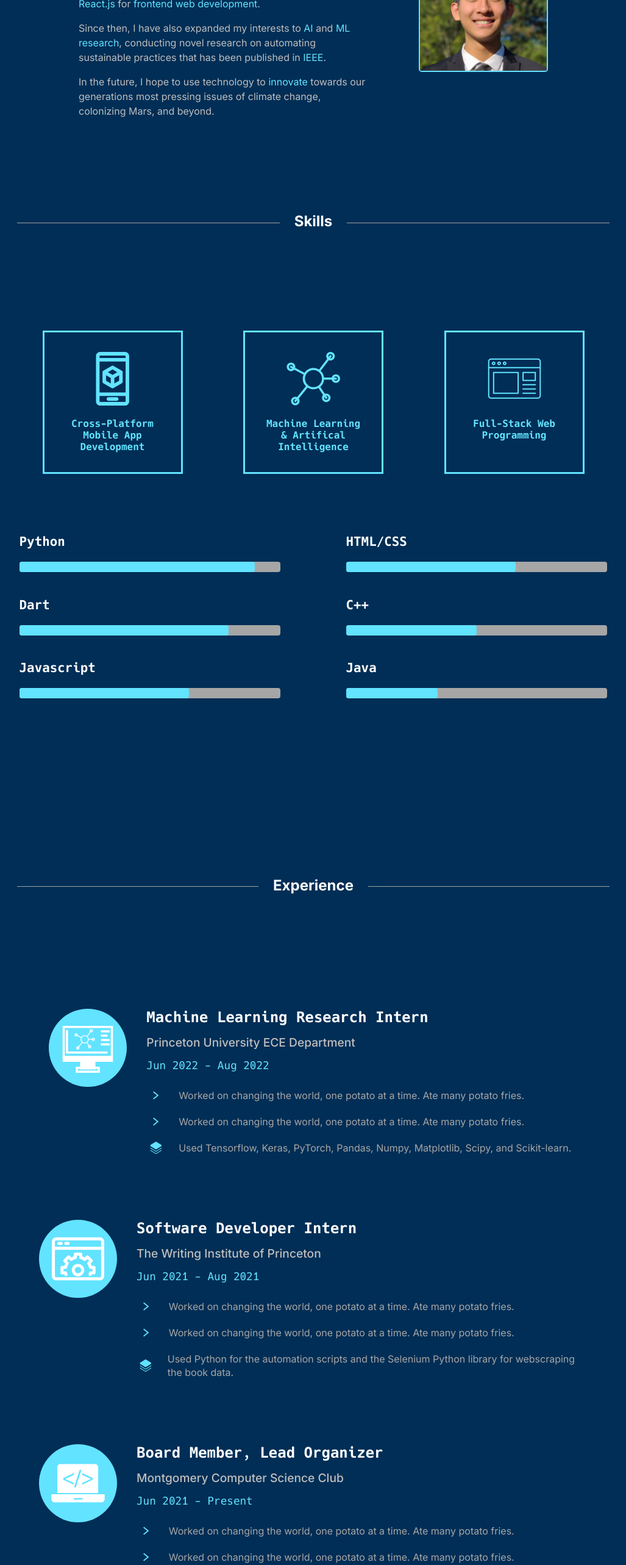
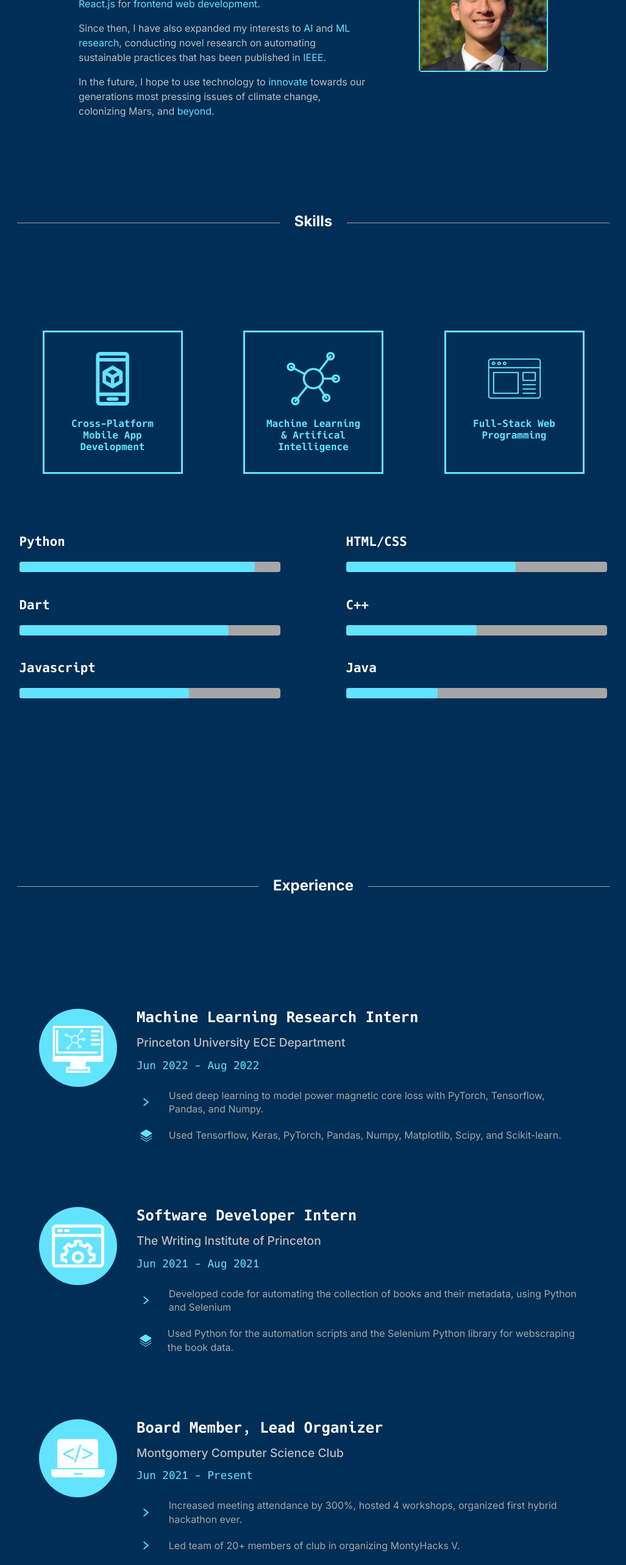
Before and after one commit to antz22/antz22.github.io, a React (Create React App) app: page / in a window 1280 px wide. Shown: the part 920-3486 px from the top of the page at 61% size, without its empty margins (126-1153 px from the left). Built offline with nearby package versions, Linux system fonts and the light colour scheme.

Commit message:
preliminary updates to experience description

```diff
--- a/src/components/sections/about.jsx
+++ b/src/components/sections/about.jsx
@@ -39,7 +39,7 @@ function About() {
           <p>
             In the future, I hope to use technology to <span>innovate</span>{" "}
             towards our generations most pressing issues of climate change,
-            colonizing Mars, and beyond.
+            colonizing Mars, and <span>beyond</span>.
           </p>
         </div>
         <div className="picture-container">
--- a/src/components/sections/experience.jsx
+++ b/src/components/sections/experience.jsx
@@ -54,8 +54,7 @@ function Experience() {
       date: "Jun 2022 - Aug 2022",
       img: MLIntern,
       pts: [
-        "Worked on changing the world, one potato at a time. Ate many potato fries.",
-        "Worked on changing the world, one potato at a time. Ate many potato fries.",
+        "Used deep learning to model power magnetic core loss with PyTorch, Tensorflow, Pandas, and Numpy.",
       ],
       stack:
         "Used Tensorflow, Keras, PyTorch, Pandas, Numpy, Matplotlib, Scipy, and Scikit-learn.",
@@ -66,8 +65,7 @@ function Experience() {
       date: "Jun 2021 - Aug 2021",
       img: DevIntern,
       pts: [
-        "Worked on changing the world, one potato at a time. Ate many potato fries.",
-        "Worked on changing the world, one potato at a time. Ate many potato fries.",
+        "Developed code for automating the collection of books and their metadata, using Python and Selenium",
       ],
       stack:
         "Used Python for the automation scripts and the Selenium Python library for webscraping the book data.",
@@ -78,8 +76,8 @@ function Experience() {
       date: "Jun 2021 - Present",
       img: BoardMember,
       pts: [
-        "Worked on changing the world, one potato at a time. Ate many potato fries.",
-        "Worked on changing the world, one potato at a time. Ate many potato fries.",
+        "Increased meeting attendance by 300%, hosted 4 workshops, organized first hybrid hackathon ever.",
+        "Led team of 20+ members of club in organizing MontyHacks V.",
       ],
       stack:
         "Taught and used beginner and intermediate Python concepts, algorithmic programming, and game development.",
```
